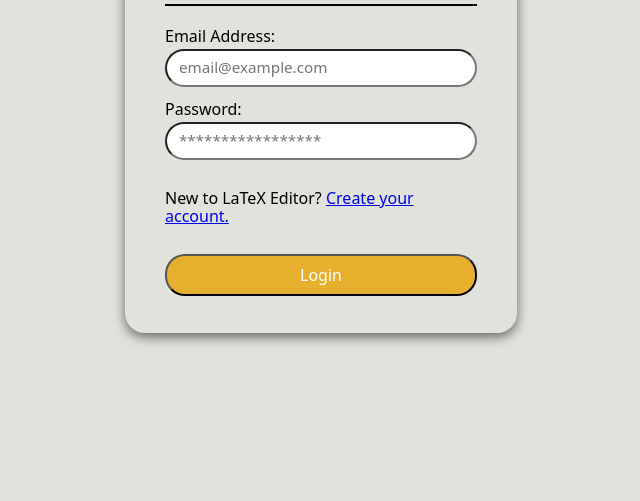
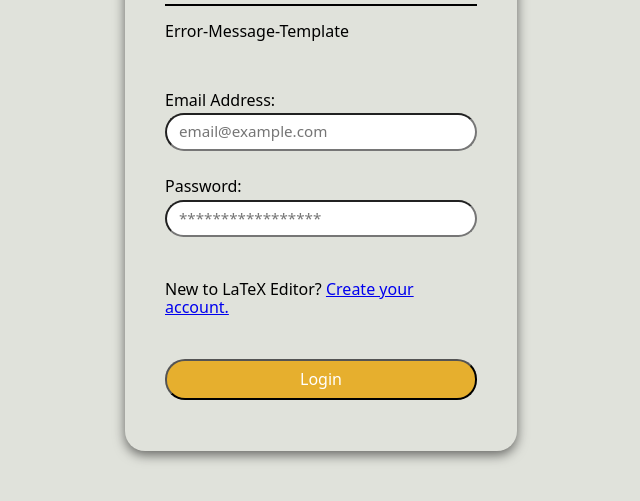
Before and after one commit to Caetanoag/LaTeX-Editor, a website: page public/index.html in a window 1280 px wide. Shown: the part 171-672 px from the top of the page, without its empty margins (319-959 px from the left). Drawn offline with Linux system fonts and the light colour scheme.

Commit message:
feat(ui): add error container and required fields to login form

```diff
--- a/public/index.html
+++ b/public/index.html
@@ -16,8 +16,11 @@
 	</head>
 	<body>
 		<section id="form-page" class="form-page">
-			<div class="form-box" style="height:392px">
+			<div class="form-box">
 				<h2>Login</h2>
+				<div id="error-container" class="error-container hidden">
+					<p>Error-Message-Template</p>
+				</div>
 				<form id="auth-form" method="post">
 					<div class="input-container">
 						<label for="email">Email Address: </label>
@@ -26,6 +29,7 @@
 							name="email"
 							id="email"
 							placeholder="email@example.com"
+							required
 						>
 					</div>
 					<div class="input-container">
@@ -35,6 +39,7 @@
 							name="password"
 							id="password"
 							placeholder="*****************"
+							required
 						>
 					</div>
 					<p>
```
